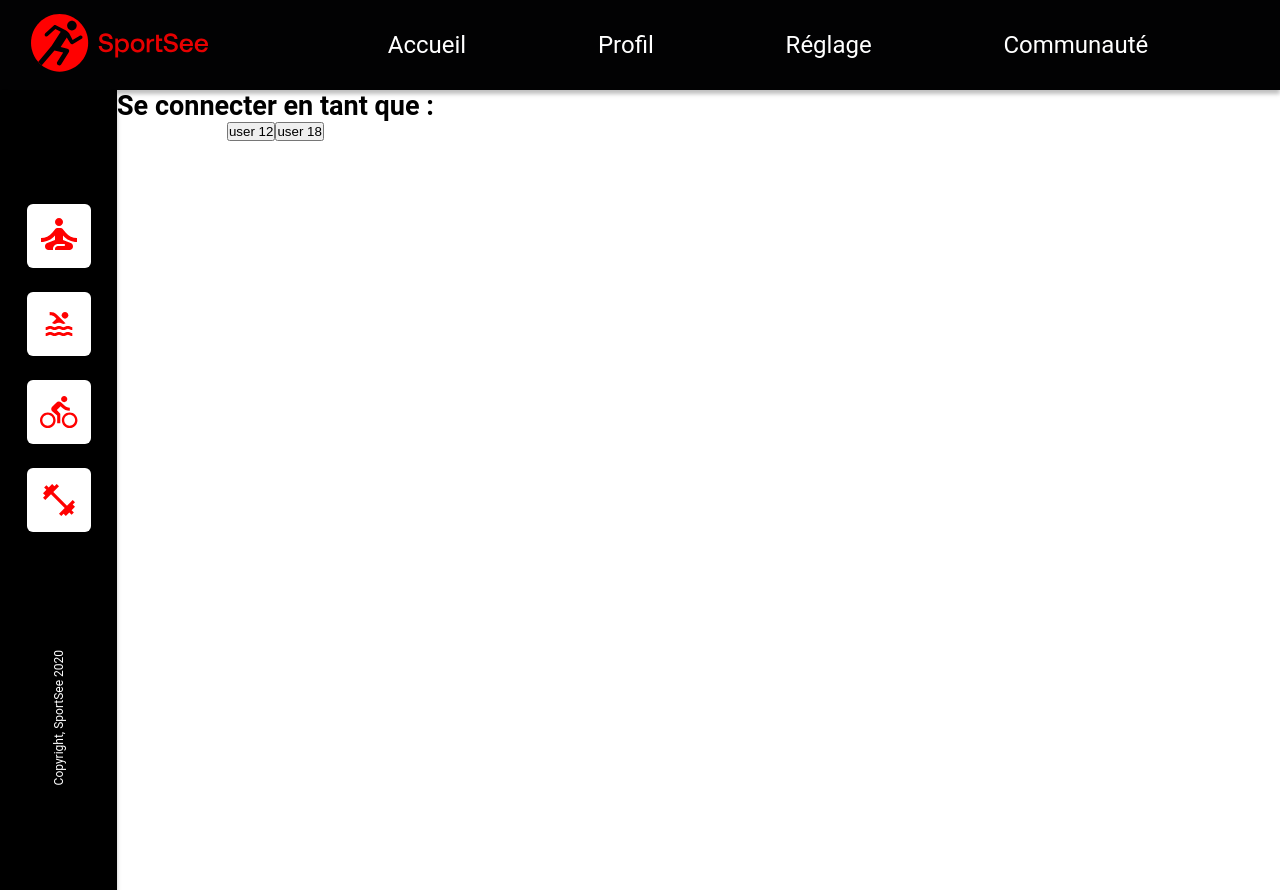
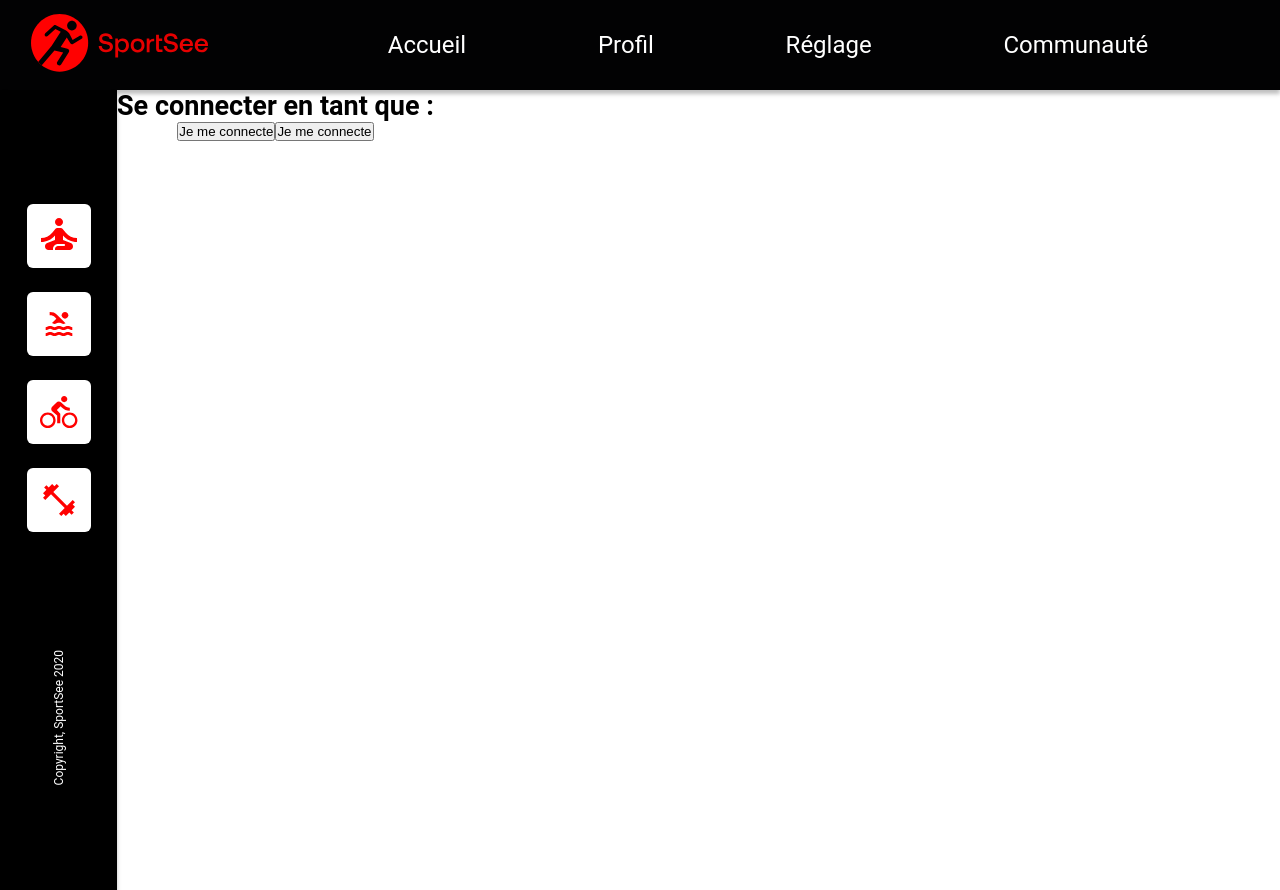
Before and after one commit to rayhearth/P12_sportsee_24082022, a React (Create React App) app: page / in a window 1280 px wide. Built offline with nearby package versions, Linux system fonts and the light colour scheme.

Commit message:
test home to dash

```diff
--- /dev/null
+++ b/src/components/UserCard.js
@@ -0,0 +1,17 @@
+import React from 'react';
+import { useNavigate } from 'react-router-dom';
+
+const UserCard = ({id, name}) => {
+
+    let navigate = useNavigate()
+
+    const us = (id) => {
+        navigate('./dashboard/' + id)
+    }
+
+    return (
+        <button onClick={() => us(id)}>Je me connecte </button>
+    );
+};
+
+export default UserCard;
--- a/src/components/score.js
+++ b/src/components/score.js
@@ -1,6 +1,6 @@
 import React from 'react';
 
-const score = () => {
+const Score = () => {
     return (
         <div className='score'>
 
@@ -8,4 +8,4 @@ const score = () => {
     );
 };
 
-export default score;
+export default Score;
--- a/src/pages/Dashboard.js
+++ b/src/pages/Dashboard.js
@@ -21,7 +21,6 @@ const Dashboard = () => {
     const [activity, setActivity] = useState([])
     const [averageSessions, setAverageSessions] = useState([])
     const [performance, setPerformance] = useState([])
-    // const [performanceKind, setPerformanceKind] = useState([])
 
     // const flag = useRef(false)
 
@@ -34,43 +33,22 @@ const Dashboard = () => {
             .then(res => setActivity(res.data.data))
             .catch(error => error)
 
-            dataServices.getAverageSessions()
+        dataServices.getAverageSessions()
             .then(res => setAverageSessions(res.data.data))
             .catch(error => error)
 
-            dataServices.getPerformance()
+        dataServices.getPerformance()
             .then(res => setPerformance(res.data.data))
-            // .then(res => setPerformanceKind(res.data.Kind))
             .catch(error => error)
-
     }, [])
 
-    // useEffect(() => {
-    //     dataServices.getActivity()
-    //         .then(res => setActivity(res.data.data))
-    //         .catch(error => error)
-    // }, [])
-
-    // useEffect(() => {
-    //     dataServices.getAverageSessions()
-    //         .then(res => setAverageSessions(res.data.data))
-    //         .catch(error => error)
-    // }, [])
-
-    // useEffect(() => {
-    //     dataServices.getPerformance()
-    //         .then(res => setPerformance(res.data.data))
-    //         // .then(res => setPerformanceKind(res.data.Kind))
-    //         .catch(error => error)
-
-    // }, [])
 
 
     return (
         <div className='dashboard'>
-            <h1>Bonjour <span></span>
+            <h1>Bonjour {''}<span></span>
             </h1>
-            {/* {user.userInfos.firstName} */}
+
             <div className="activity">
                 <Activity data={activity.userActivity} />
 
--- a/src/pages/Home.js
+++ b/src/pages/Home.js
@@ -1,38 +1,33 @@
 import React from 'react';
-
-import {Link} from 'react-router-dom'
-
 import { useNavigate } from 'react-router-dom';
 
 import { USER_MAIN_DATA } from '../_services/DataMocked'
 
+
+import UserCard from '../components/UserCard';
+
 const Home = () => {
 
     const userDatas = USER_MAIN_DATA
-    // console.log(userDatas)
+    console.log(userDatas)
 
     let navigate = useNavigate()
 
-
-    const us = () => {
-        console.log('click')
-
-        navigate('../Dashboard')
+    const us = (id) => {
+        navigate('./dashboard/' + id)
     }
 
     return (
         <section className='home main'>
             <h2>Se connecter en tant que :</h2>
-            {userDatas.map(userData =>
-            <Link to={`/dashboard/${userData.id}`} key={userData.id}>
+            <div className="usercards">
+                {userDatas.map((userData , index) => (
 
-
-            </Link>
-
-                )}
-            <div className="usercards">
-            <button onClick={() => us(12)}> user 12</button>
-            <button onClick={() => us(18)}> user 18</button>
+                        <UserCard key={index}
+                        id = {userData.id}
+                        name = {userData.name}>{userData.name}</UserCard>
+                )
+            )}
             </div>
         </section>
     );
```
